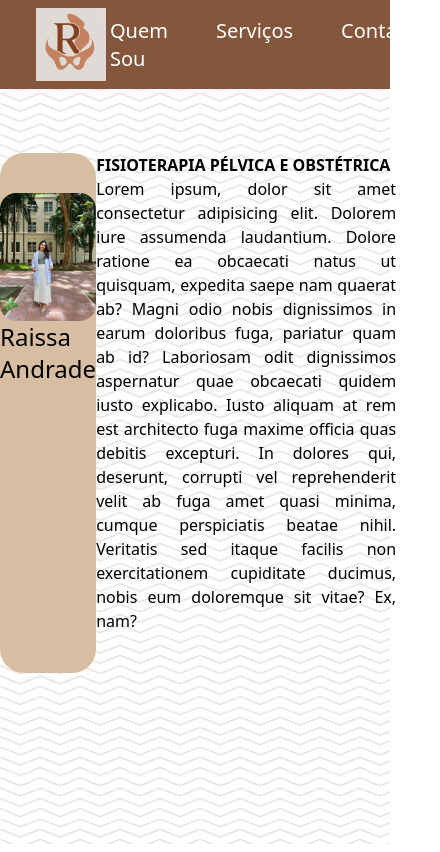
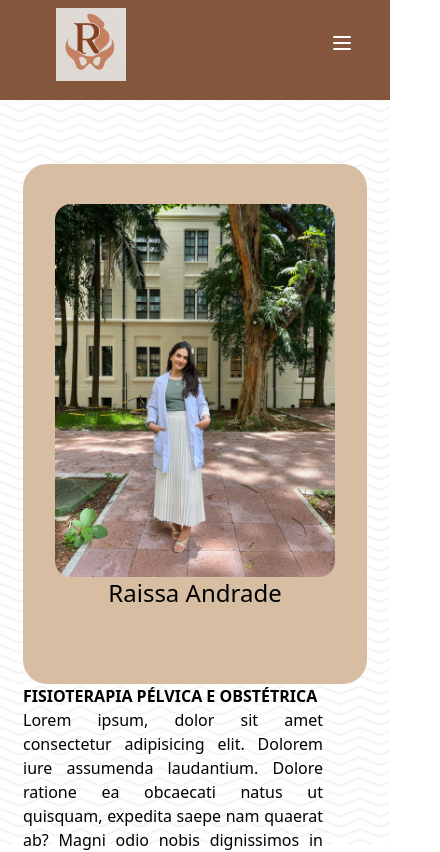
Before and after one commit to andrd-jhon/Site-Raissa-Andrade-Fisio, a Next.js app in the folder raissa-andrade-fisio/: page / in a window 390 px wide. Shown: the top 852 px of the page, 440 px wide, since content can reach past the window. Built offline with nearby package versions, Linux system fonts and the light colour scheme.

Commit message:
setIsWindowMobile agora ativa classes tailwind tanto em BarraSuperior quando Body, deixando site responsivo e economizando codigo.

```diff
--- a/raissa-andrade-fisio/src/app/page.tsx
+++ b/raissa-andrade-fisio/src/app/page.tsx
@@ -1,15 +1,44 @@
-
+'use client'
 import BarraSuperior from '@/widgets/BarraSuperior'
 import Body from '@/widgets/Body';
 import React from 'react'
 
 export default function Home() {
 
+  const [isWindowMobile, setIsWindowMobile] = React.useState(false);
+  const [openNav, setOpenNav] = React.useState(false);
+
+  React.useEffect(() => {
+    const handleResize = () => {
+      if (window.innerWidth >= 640){
+        setIsWindowMobile(false)
+        setOpenNav(false)
+      }else{
+        setIsWindowMobile(true)
+      }
+    }
+
+    window.addEventListener("resize", handleResize)
+
+    handleResize()
+
+    return () => {
+        window.removeEventListener("resize", handleResize)
+    }
+  }, [])
 
   return (
     <div className="w-screen justify-items-center">
-      <BarraSuperior></BarraSuperior>
-      <Body></Body>
+      <BarraSuperior
+        isWindowMobileProp = {isWindowMobile}
+        openNavProp = {openNav}
+        setOpenNavProp = {setOpenNav}
+      ></BarraSuperior>
+      <div>
+        <Body
+          isWindowMobileProp = {isWindowMobile}
+        ></Body>
+      </div>
     </div>
   );
 }
--- a/raissa-andrade-fisio/src/components/CardPerfil/CardPerfil.tsx
+++ b/raissa-andrade-fisio/src/components/CardPerfil/CardPerfil.tsx
@@ -1,11 +1,11 @@
 import Image from 'next/image'
 
 interface CardPerfilProps{
-    source: string,
+    imageSource: string,
     description: string,
-    width: number,
-    height: number
-
+    imageWidth: number,
+    imageHeight: number,
+    titulo: string
 }
 
 const CardPerfil = (props: CardPerfilProps) => {
@@ -13,12 +13,12 @@ const CardPerfil = (props: CardPerfilProps) => {
         <div className='w-86 size-130 flex items-center flex-col bg-[#D7BEA2] rounded-3xl'>
             <Image
                 className='mt-10 rounded-2xl'
-                src={props.source}
-                width={props.width}
-                height={props.height}
+                src={props.imageSource}
+                width={props.imageWidth}
+                height={props.imageHeight}
                 alt={props.description}
             />
-            <h1 className='text-2xl'>Raissa Andrade</h1>
+            <h1 className='text-2xl'>{props.titulo}</h1>
         </div>
     )
 }
--- a/raissa-andrade-fisio/src/widgets/BarraSuperior.tsx
+++ b/raissa-andrade-fisio/src/widgets/BarraSuperior.tsx
@@ -2,34 +2,22 @@
 
 import React from "react";
 import Image from "next/image"
-// import logo from "../assets/LogoProvisorio.png"
 
-export default function BarraSuperior() {
+interface barraSuperiorProps {
+    isWindowMobileProp : boolean
+    openNavProp : boolean
+    setOpenNavProp : React.Dispatch<React.SetStateAction<boolean>>
+}
 
-    const [openNav, setOpenNav] = React.useState(false);
-    const [isWindowMobile, setIsWindowMobile] = React.useState(false);
-
-    React.useEffect(() => {
-        window.addEventListener(
-        "resize",
-        () => {
-            if (window.innerWidth >= 640){
-                setOpenNav(false)
-                setIsWindowMobile(false)
-            }else{
-                setIsWindowMobile(true)
-            }
-        }
-        );
-    }, []);
+export default function BarraSuperior(props: barraSuperiorProps) {
 
     const navList = (
         <ul className=
         {`flex gap-10 transition-all duration-300 mr-5
-            ${isWindowMobile
+            ${props.isWindowMobileProp
                 ? `flex-col items-center justify-center absolute top-0 left-0 w-full h-full gap-20
                 bg-[#84573C]
-                ${openNav ? "opacity-95 visible" : "opacity-0 invisible"}`
+                ${props.openNavProp ? "opacity-95 visible" : "opacity-0 invisible"}`
                 : 'flex-row static opacity-100 visible'}
         `}>
             <li className="
@@ -59,22 +47,24 @@ export default function BarraSuperior() {
     return (
         // className="max-h-[768px] mb-3 w-screen"
         <div className="w-screen">
-            <nav className="bg-[#84573C] top-0 relative z-50 h-[100] max-w-full rounded-none px-4 py-2 lg:px-8 lg:py-4">
+            <nav className="bg-[#84573C] top-0 relative z-50 h-[100px] max-w-full rounded-none px-4 py-2 lg:px-8 lg:py-4">
                 <div className="flex items-center justify-between text-blue-gray-900">
-                    <Image
+                    <div className="ml-5 w-[70px] h-[70px] object-contain">
+                        <Image
                         src={'/LogoProvisorio.png'}
                         alt=""
                         width={70}
                         height={70}
                         className="ml-5"
-                    />
+                        />
+                    </div>
                     <div className="flex items-center gap-4">
                         <div>{navList}</div>
 
-                        <button className={isWindowMobile ? 'z-20 cursor-pointer mr-5' : 'hidden'} onClick={() => {
-                            setOpenNav(!openNav)
+                        <button className={props.isWindowMobileProp ? 'z-20 cursor-pointer mr-5' : 'hidden'} onClick={() => {
+                            props.setOpenNavProp(!props.openNavProp)
                         }}>
-                            {openNav ? (
+                            {props.openNavProp ? (
                                 <svg
                                 xmlns=""
                                 fill="none"
@@ -109,10 +99,6 @@ export default function BarraSuperior() {
                     </div>
                 </div>
             </nav>
-
-            {/* <nav className="relative z-50 bg-[#84573C] w-screen h-[200]">
-
-            </nav> */}
         </div>
     )
 }
--- a/raissa-andrade-fisio/src/widgets/Body.tsx
+++ b/raissa-andrade-fisio/src/widgets/Body.tsx
@@ -1,17 +1,28 @@
+'use client'
+
 import CardPerfil from "@/components/CardPerfil/CardPerfil"
+import React from "react";
 
-const Body = () => {
+interface BodyProps {
+  isWindowMobileProp : boolean
+}
+
+const Body = (props: BodyProps) => {
+
     return(
-      <div className='flex flex-row pt-16 justify-between w-full h-screen'>
-        <div className="absolute inset-0 bg-[url(/bgtexturaedit.png)] bg-[length:200px] opacity-20"></div>
-        <div className="relative z-10 flex flex-row justify-between w-full">
-          <CardPerfil
-            source='/imgCardPerfil.jpg'
-            description='Imagem da fisioterapeuta Raissa Andrade.'
-            width={290}
-            height={200}
-          ></CardPerfil>
-          <section className=''>
+      <div className={`flex flex-row pt-16 pl-5 pr-5 justify-between w-full`}>
+        <div className="absolute inset-0 bg-[url(/bgtexturaedit.png)] bg-[length:200px] opacity-10"></div>
+        <div className={`relative z-10 flex ${props.isWindowMobileProp ? `flex-col` : `flex-row`} justify-items-center w-full`}>
+          <div className={`${props.isWindowMobileProp ? '' : 'pr-20'}`}>
+            <CardPerfil
+              imageSource='/imgCardPerfil.jpg'
+              description='Imagem da fisioterapeuta Raissa Andrade.'
+              imageWidth={280}
+              imageHeight={200}
+              titulo='Raissa Andrade'
+            ></CardPerfil>
+          </div>
+          <section className={`${props.isWindowMobileProp ? '' : 'pl-20'}`}>
             <h1 className='font-semibold'>FISIOTERAPIA PÉLVICA E OBSTÉTRICA</h1>
             <p className='text-justify w-75'>
               Lorem ipsum, dolor sit amet consectetur adipisicing elit. Dolorem iure
```
